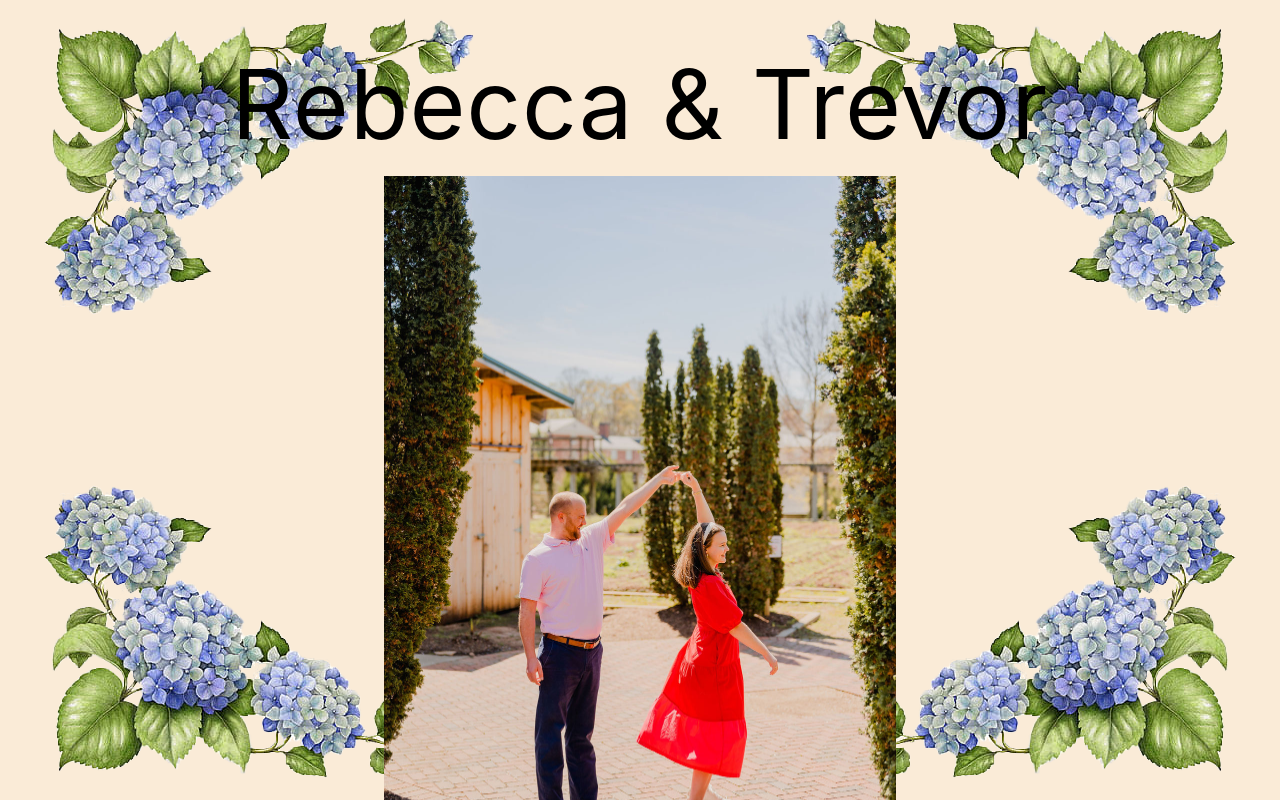
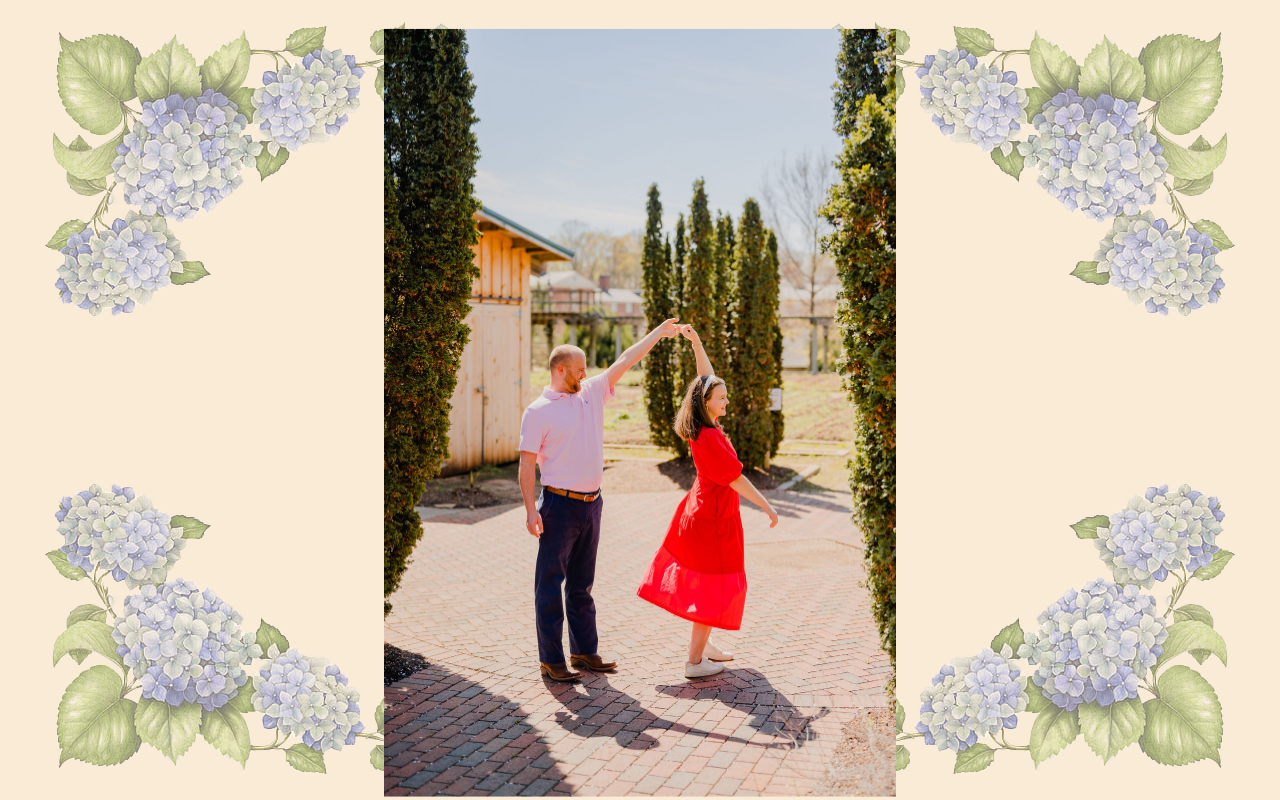
Before and after one commit to trevuga2016/wedding-app, a Next.js app: page / in a window 1280 px wide. Shown: the top 800 px of the page. Built offline with nearby package versions, Linux system fonts and the light colour scheme.

Commit message:
updates to styling; adding font package

```diff
--- a/components/countdown.module.scss
+++ b/components/countdown.module.scss
@@ -1,4 +1,5 @@
 .countdown {
+  width: 15vw;
   @media only screen and (max-width: 600px) {
     width: 100vw !important;
   }
@@ -14,11 +15,8 @@
   @media only screen and (min-width: 1200px) {
     width: 30vw !important;
   }
-  @media only screen and (min-width: 1400px) {
-    width: 15vw !important;
-  }
   &__digits {
-    font-family: Apple Chancery, -apple-system, BlinkMacSystemFont, Segoe UI, Roboto, Oxygen,
+    font-family: Apple_Chancery_Reg, -apple-system, BlinkMacSystemFont, Segoe UI, Roboto, Oxygen,
     Ubuntu, Cantarell, Fira Sans, Droid Sans, Helvetica Neue, sans-serif !important;
     color: black;
     align-items: center;
--- a/pages/index.js
+++ b/pages/index.js
@@ -12,11 +12,11 @@ export const Home = () => {
         <title>Rebecca & Trevor</title>
         <link rel="icon" href="/marriage.ico" />
       </Head>
-      <Grid container direction="column" alignItems="center" sx={{zIndex: '1101'}} position="absolute">
+      <Grid container direction="column" className={styles["container"]}>
         <Grid item>
-          <Typography className={styles["header"]} pt={4}>Rebecca & Trevor</Typography>
+          <Typography className={styles["container__header"]}>Rebecca & Trevor</Typography>
         </Grid>
-        <Grid item className={styles["main-pic"]}>
+        <Grid item className={styles["container__main-pic"]}>
           <Image src="/trebecca1.png" width={410} height={615} layout="responsive" />
         </Grid>
         <Grid item pt={2}>
--- a/styles/globals.css
+++ b/styles/globals.css
@@ -2,16 +2,12 @@ html,
 body {
   padding: 0;
   margin: 0;
-  font-family: Apple Chancery, -apple-system, BlinkMacSystemFont, Segoe UI, Roboto, Oxygen,
+  font-family: Apple_Chancery_Reg, -apple-system, BlinkMacSystemFont, Segoe UI, Roboto, Oxygen,
     Ubuntu, Cantarell, Fira Sans, Droid Sans, Helvetica Neue, sans-serif !important;
   background-color: antiquewhite;
 }
 
-a {
-  color: inherit;
-  text-decoration: none;
+@font-face {
+  font-family: Apple_Chancery_Reg;
+  src: url("../public/fonts/Apple_Chancery_Regular.ttf");
 }
-
-* {
-  box-sizing: border-box;
-}
--- a/styles/home.module.scss
+++ b/styles/home.module.scss
@@ -1,8 +1,15 @@
-.header {
-    font-family: Apple Chancery, -apple-system, BlinkMacSystemFont, Segoe UI, Roboto, Oxygen,
+.container {
+    position: absolute;
+    top: 50%;
+    left: 50%;
+    transform: translate(-50%, -50%);
+    align-items: center;
+    z-index: 1101;
+    &__header {
+        font-family: Apple_Chancery_Reg, -apple-system, BlinkMacSystemFont, Segoe UI, Roboto, Oxygen,
         Ubuntu, Cantarell, Fira Sans, Droid Sans, Helvetica Neue, sans-serif !important;
+        font-size: 6rem;
         @media only screen and (max-width: 600px) {
-        margin-top: 100px !important;
             font-size: 1rem !important;
         }
         @media only screen and (max-width: 600px) {
@@ -24,27 +31,28 @@
             font-size: 6rem !important;
         }
     }
-
-.main-pic {
+    &__main-pic {
+        min-width: 20vw;
         @media only screen and (max-width: 600px) {
-        min-width: 80% !important;
+            min-width: 60vw !important;
         }
         @media only screen and (max-width: 600px) {
-        min-width: 80% !important;
+            min-width: 60vw !important;
         }
         @media only screen and (min-width: 600px) {
-        min-width: 60% !important;
+            min-width: 60vw !important;
         }
         @media only screen and (min-width: 768px) {
-        min-width: 40% !important;
+            min-width: 40vw !important;
         }
         @media only screen and (min-width: 992px) {
-        min-width: 40% !important;
+            min-width: 40vw !important;
         }
         @media only screen and (min-width: 1200px) {
-        min-width: 40% !important;
+            min-width: 40vw !important;
         }
         @media only screen and (min-width: 1400px) {
-        min-width: 20% !important;
+            min-width: 20vw !important;
         }
     }
+}
```
Also changed, not shown: public/fonts/Apple_Chancery_Regular.ttf (added), public/hydrangeas.png. Lines whose indentation alone changed are shown as unchanged.
